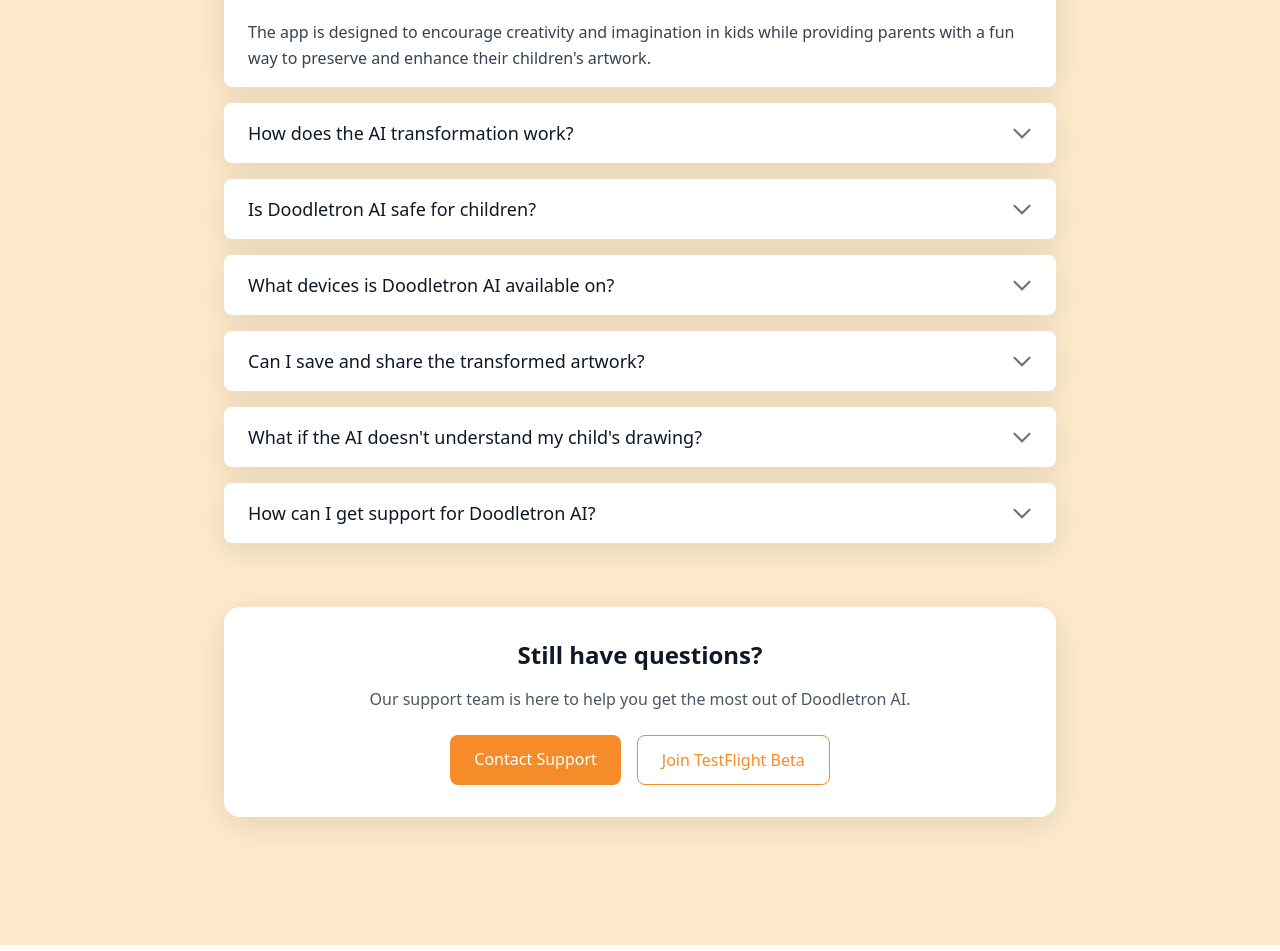
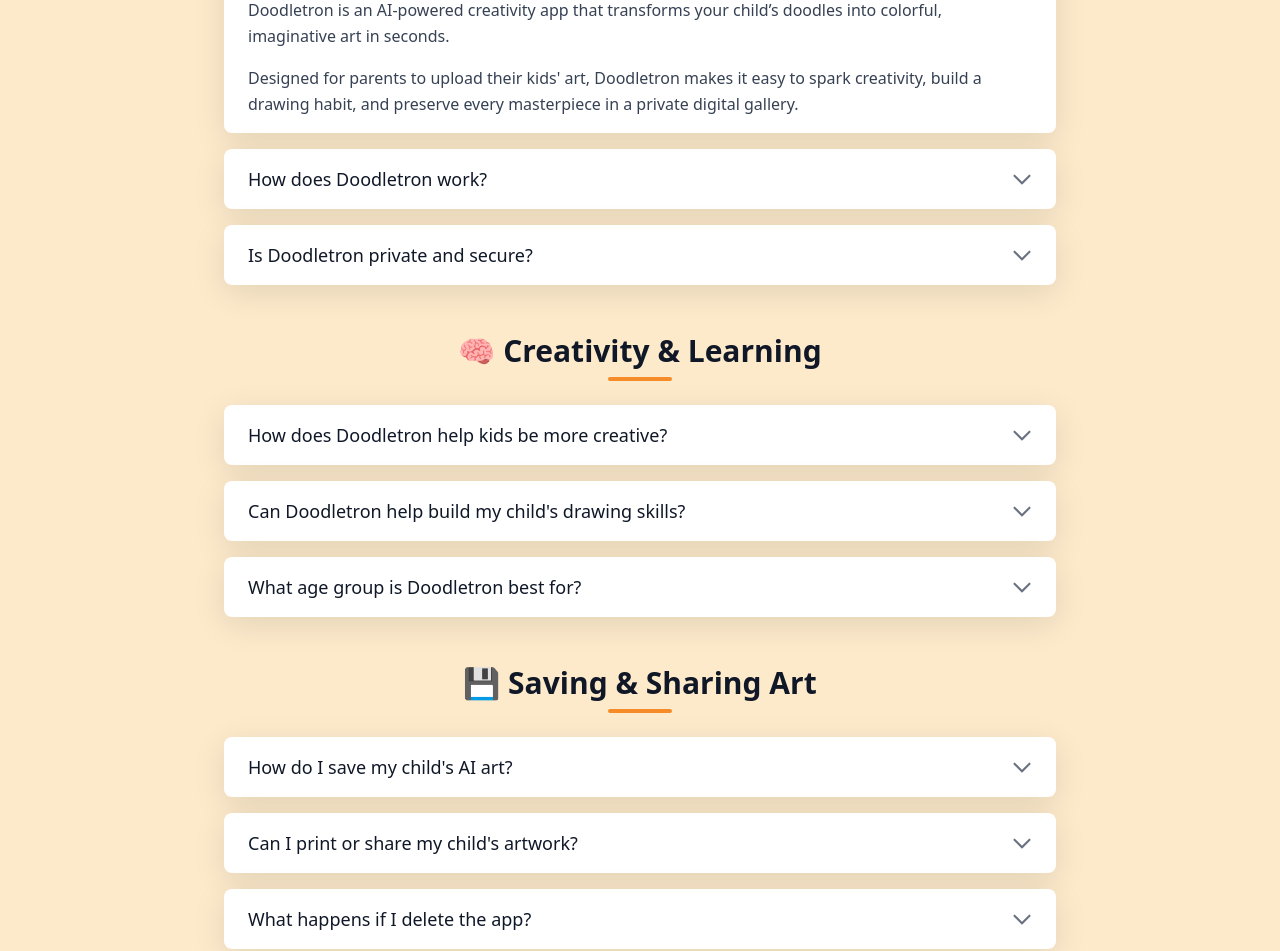
Before and after one commit to idolize/doodletron-web, a Next.js app: page /faq in a window 1280 px wide. Shown: the part 423-1374 px from the top of the page. Built offline with nearby package versions, Linux system fonts and the light colour scheme.

Commit message:
Improve FAQ

```diff
--- a/app/(pages)/faq/page.tsx
+++ b/app/(pages)/faq/page.tsx
@@ -1,3 +1,4 @@
+import type { Metadata } from 'next'
 import { Header } from '../../components/Header'
 import { Footer } from '../../components/Footer'
 import FAQItem from '../../components/FAQItem'
@@ -8,11 +9,21 @@
   answer: string
 }
 
-interface FAQData {
+interface FAQSection {
+  name: string
+  title: string
   questions: FAQItemType[]
 }
 
-const questions: FAQItemType[] = (faqData as FAQData).questions
+interface FAQData {
+  sections: FAQSection[]
+}
+
+export const metadata: Metadata = {
+  title: 'FAQ - Doodletron AI',
+}
+
+const sections: FAQSection[] = (faqData as FAQData).sections
 
 export default function FAQ() {
   return (
@@ -35,9 +46,27 @@
             </p>
           </div>
 
-          <div className="space-y-4">
-            {questions.map((faq: FAQItemType, index: number) => (
-              <FAQItem key={index} question={faq.question} answer={faq.answer} defaultOpen={index === 0} />
+          <div className="space-y-12">
+            {sections.map((section: FAQSection, sectionIndex: number) => (
+              <div key={section.name} className="space-y-6">
+                {/* Section Header */}
+                <div className="text-center">
+                  <h2 className="text-2xl md:text-3xl font-bold text-gray-900 mb-2">{section.title}</h2>
+                  <div className="w-16 h-1 bg-doodle-orange mx-auto rounded-full"></div>
+                </div>
+
+                {/* Section Questions */}
+                <div className="space-y-4">
+                  {section.questions.map((faq: FAQItemType, questionIndex: number) => (
+                    <FAQItem
+                      key={`${section.name}-${questionIndex}`}
+                      question={faq.question}
+                      answer={faq.answer}
+                      defaultOpen={sectionIndex === 0 && questionIndex === 0}
+                    />
+                  ))}
+                </div>
+              </div>
             ))}
           </div>
 
--- a/app/(pages)/support/page.tsx
+++ b/app/(pages)/support/page.tsx
@@ -1,7 +1,12 @@
+import { Metadata } from 'next'
 import { Header } from '../../components/Header'
 import { Footer } from '../../components/Footer'
 import { FeedbackBoard } from '../../components/FeedbackBoard'
 import { ContactSupportButton } from '../../components/ContactSupportButton'
+
+export const metadata: Metadata = {
+  title: 'Support - Doodletron AI',
+}
 
 export default function Support() {
   return (
--- a/app/content/faq.yaml
+++ b/app/content/faq.yaml
@@ -1,57 +1,82 @@
-questions:
-  - question: What is Doodletron AI?
-    answer: |
-      Doodletron AI is an innovative app that transforms children's drawings into amazing, detailed artwork using artificial intelligence. Simply take a photo of your child's sketch, and watch it come to life with enhanced details, colors, and artistic flair.
+sections:
+  - name: General
+    title: General
+    questions:
+      - question: What is Doodletron AI?
+        answer: |
+          Doodletron is an AI-powered creativity app that transforms your child’s doodles into colorful, imaginative art in seconds.
 
-      The app is designed to encourage creativity and imagination in kids while providing parents with a fun way to preserve and enhance their children's artwork.
-  - question: How does the AI transformation work?
-    answer: |
-      Our AI analyzes your child's drawing and understands the shapes, objects, and artistic intent. It then enhances the artwork by:
+          Designed for parents to upload their kids' art, Doodletron makes it easy to spark creativity, build a drawing habit, and preserve every masterpiece in a private digital gallery.
+      - question: How does Doodletron work?
+        answer: |
+          Simply snap a photo of your child’s doodle or upload an existing image of a drawing in the app.
+          Doodletron instantly brings your child’s drawing to life—like turning stick figures into storybook characters or simple shapes into vivid worlds.
+      - question: Is Doodletron private and secure?
+        answer: |
+          Yes! Doodletron is designed with privacy and safety in mind. All artwork and photos stay private and secure.
 
-      - **Adding realistic details** to simple shapes
-      - **Applying appropriate colors** and shading
-      - **Improving proportions** and artistic composition
-      - **Maintaining the original creative vision** while making it more polished
+          - **No personal data collection** - we don't store or share your child's photos or other information
+          - **No social features** - the app focuses purely on creativity and fun; you only see your own generated artwork
+          - **No ads** - no third-party advertising
 
-      The process typically takes less than a minute, and you'll see your child's simple sketch transformed into a professional-looking piece of art.
-  - question: Is Doodletron AI safe for children?
-    answer: |
-      Absolutely! Doodletron AI is designed with children's safety and privacy in mind:
+          We're committed to providing a safe, educational, and entertaining experience for families.
+  - name: creativity
+    title: 🧠 Creativity & Learning
+    questions:
+      - question: How does Doodletron help kids be more creative?
+        answer: |
+          Doodletron encourages daily drawing through fun, themed prompts curated by art teachers. It helps kids explore imagination, storytelling, and artistic confidence—without pressure or perfection.
+      - question: Can Doodletron help build my child's drawing skills?
+        answer: |
+          Consistent creative play builds hand-eye coordination, visual thinking, and creative problem-solving. Doodletron helps turn practice into play, making drawing a fun daily habit with new prompts that encourage daily creation.
+      - question: What age group is Doodletron best for?
+        answer: |
+          Doodletron is designed for parents of kids who draw, but can be fun for the whole family! Parents often enjoy creating side-by-side with their children.
+  - name: saving
+    title: 💾 Saving & Sharing Art
+    questions:
+      - question: How do I save my child's AI art?
+        answer: |
+          Every creation is automatically saved to your private in-app gallery. You can download the Doodletron art you create to your device and also share generated art directly with family and friends.
+      - question: Can I print or share my child's artwork?
+        answer: |
+          Yes! You can download high-resolution versions of each artwork for printing, framing, or sharing on social media.
+      - question: What happens if I delete the app?
+        answer: |
+          If you delete the app, your private art gallery will reset. We recommend exporting all your favorite Doodletron generations to your Photo Library after creation.
+  - name: pricing
+    title: 💸 Pricing & Subscription
+    questions:
+      - question: Is Doodletron free to use?
+        answer: |
+          You can try Doodletron for free. For the full experience, upgrade to a paid plan.
+      - question: What subscription options are available?
+        answer: |
+          Doodletron offers both weekly and annual subscription options. With an annual subscription, you receive 120 generations per year, distributed as 10 credits each month—ideal for inspiring creativity all year long.
+      - question: Can I cancel anytime?
+        answer: |
+          Yes. You can cancel your subscription at any time in your App Store settings. You'll retain access until the end of your billing period.
+  - name: privacy
+    title: 🔒 Privacy & Safety
+    questions:
+      - question: Does Doodletron collect personal information?
+        answer: |
+          Doodletron complies with strict data protection standards. For details, review our [privacy policy](/privacy).
+  - name: technical
+    title: ⚙️ Technical Support
+    questions:
+      - question: What devices is Doodletron available on?
+        answer: |
+          Doodletron is currently available for **iPhone and iPad** (iOS 17.6 or later)
+      - question: The AI didn’t generate what I expected. What should I do?
+        answer: |
+          Try snapping a clearer photo or adjusting the lighting. If you need help please [contact us](/support).
+      - question: How can I get support for Doodletron AI?
+        answer: |
+          We're here to help! You can get support in several ways:
 
-      - **No personal data collection** - we don't store or share your child's photos or other information
-      - **No social features** - the app focuses purely on creativity and fun; you only see your own generated artwork
-      - **No ads** - no third-party advertising
+          - **In-app support** - Use the "Contact Support" button inside the app for technical issues (provides additional telemetry data)
+          - **Email support** - Contact us at [hello@doodletron.ai](mailto:hello@doodletron.ai) for general questions
+          - **Community feedback** - Share feedback and feature requests through our [feedback system](/support)
 
-      We're committed to providing a safe, educational, and entertaining experience for families.
-  - question: What devices is Doodletron AI available on?
-    answer: |
-      Doodletron AI is currently available for **iOS devices** through TestFlight beta testing. We're working on expanding to additional platforms.
-
-      **System Requirements:**
-      - iOS 17.6 or later
-      - iPhone or iPad
-      - Internet connection for AI processing
-  - question: Can I save and share the transformed artwork?
-    answer: |
-      Yes! All your generated masterpieces are saved on your device in the "Gallery" tab. You can also easily save and share your child's AI-enhanced artwork outside of the app:
-
-      - **Save to Photos** - transformed artwork can be saved to your device's photo library
-      - **Share with family** - send the enhanced artwork to grandparents, friends, and family
-  - question: What if the AI doesn't understand my child's drawing?
-    answer: |
-      Our AI is designed to be very flexible and can handle a wide variety of drawings, from simple stick figures to more complex scenes. However, if the transformation doesn't turn out as expected:
-
-      - **Try different angles** - sometimes a slightly different photo angle helps
-      - **Ensure good lighting** - clear, well-lit photos work best
-      - **Rotate the photo** - sometimes a slightly different photo angle helps
-
-      Remember, part of the fun is seeing how the AI interprets your child's unique artistic style!
-  - question: How can I get support for Doodletron AI?
-    answer: |
-      We're here to help! You can get support in several ways:
-
-      - **In-app support** - Use the "Contact Support" button inside the app for technical issues (provides additional telemetry data)
-      - **Email support** - Contact us at [hello@doodletron.ai](mailto:hello@doodletron.ai) for general questions
-      - **Community feedback** - Share feedback and feature requests through our [feedback system](https://doodletronai.com/support)
-
-      We typically respond within 48 hours and love hearing from our users!
+          We typically respond within 48 hours and love hearing from our users!
--- /dev/null
+++ b/app/content/faq.yaml.d.ts
@@ -0,0 +1,17 @@
+export interface FAQQuestion {
+  question: string
+  answer: string
+}
+
+export interface FAQSection {
+  name: string
+  title: string
+  questions: FAQQuestion[]
+}
+
+export interface FAQ {
+  sections: FAQSection[]
+}
+
+declare const content: FAQ
+export default content
--- a/app/layout.tsx
+++ b/app/layout.tsx
@@ -11,7 +11,7 @@
   openGraph: {
     title: "Doodletron AI: Transform Kids' Art into AI Magic",
     description: "Turn your child's drawings into amazing AI-generated artwork!",
-    images: ['/logo.png'],
+    images: ['/favicon-96x96.png'],
   },
 }
 
```
